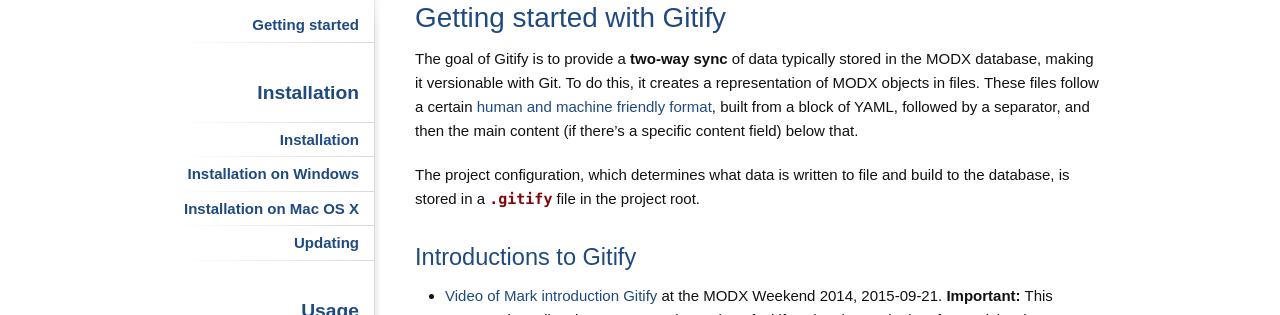
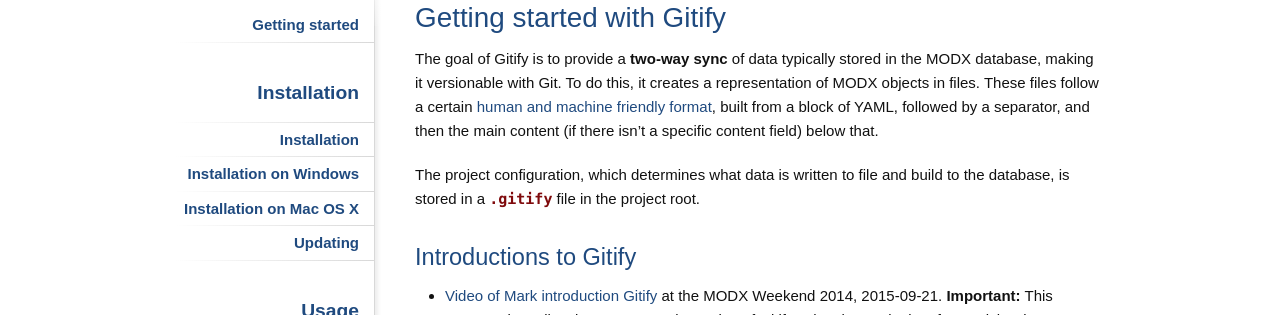
Before and after one commit to modmore/Gitify, a Jekyll site: the page built from index.md, in a window 1280 px wide. Shown: the part 206-521 px from the top of the page. Built offline with Jekyll 4.4.1, drawn with Linux system fonts in a browser that asks for light colours; Markdown is read by kramdown in place of the engine named in the settings.

Commit message:
Fixed in english docs one thing

```diff
--- a/index.md
+++ b/index.md
@@ -2,11 +2,13 @@
 layout: default
 title: Getting started with Gitify
 lang: en
+published: true
 ---
+
 
 # Getting started with Gitify
 
-The goal of Gitify is to provide a **two-way sync** of data typically stored in the MODX database, making it versionable with Git. To do this, it creates a representation of MODX objects in files. These files follow a certain [human and machine friendly format](https://gist.github.com/Mark-H/5acafdc1c364f70fa4e7), built from a block of YAML, followed by a separator, and then the main content (if there's a specific content field) below that.
+The goal of Gitify is to provide a **two-way sync** of data typically stored in the MODX database, making it versionable with Git. To do this, it creates a representation of MODX objects in files. These files follow a certain [human and machine friendly format](https://gist.github.com/Mark-H/5acafdc1c364f70fa4e7), built from a block of YAML, followed by a separator, and then the main content (if there isn't a specific content field) below that.
 
 The project configuration, which determines what data is written to file and build to the database, is stored in a `.gitify` file in the project root.
 
```
